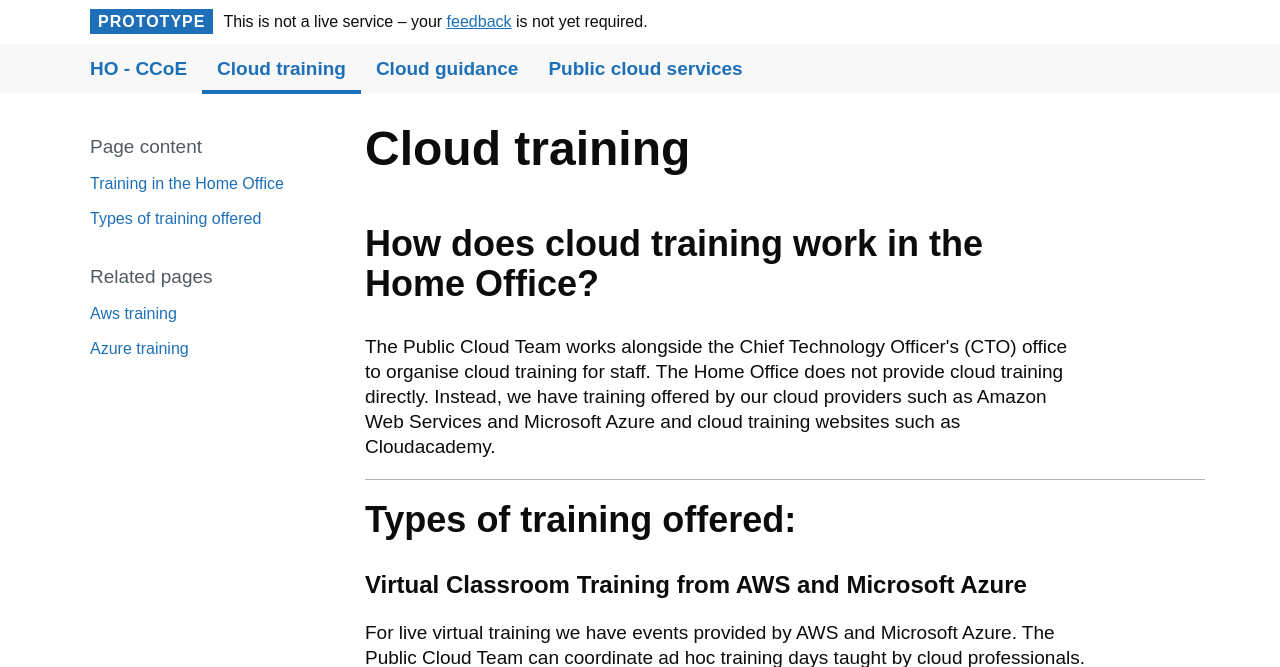
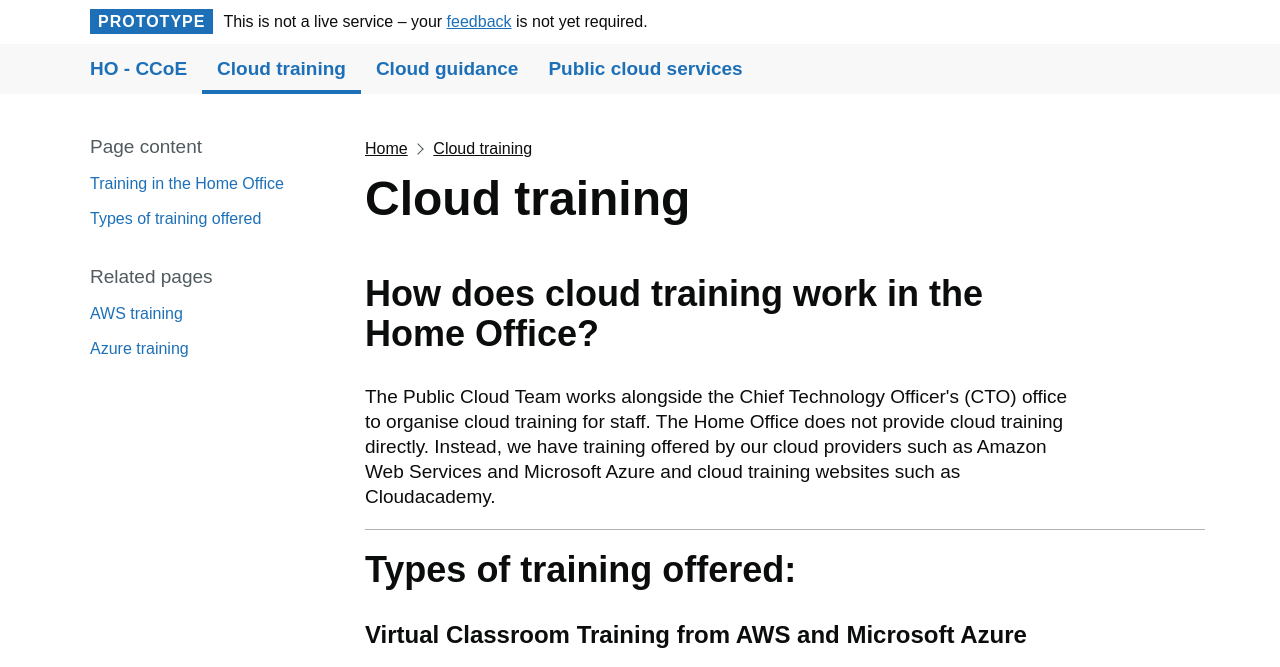
Before and after one commit to UKHomeOffice/ccoe-prototype-1, a plain HTML site: page cloud_training.html in a window 1280 px wide. Shown: the part 61-728 px from the top of the page. Drawn offline with Linux system fonts and the light colour scheme; a web font is replaced by a local one.

Commit message:
added breadcrumbs to all training pages

```diff
--- a/cloud_training.html
+++ b/cloud_training.html
@@ -771,43 +771,28 @@
     <div class="app-pane__body app-width-container">
       <div class="app-pane__subnav">
         <nav class="app-subnav">
+
           <h4 id="page-content" class="app-subnav__theme">Page content</h4>
           <ul class="app-subnav__section">
-
             <li class="app-subnav__section-item">
-              <a class="app-subnav__link govuk-link govuk-link--no-visited-state" href="#training_in_the_ho">Training in
-                the
-                Home Office</a>
-
+              <a class="app-subnav__link govuk-link govuk-link--no-visited-state" href="#training_in_the_ho">Training in the Home Office</a>
             </li>
-
             <li class="app-subnav__section-item">
-              <a class="app-subnav__link govuk-link govuk-link--no-visited-state" href="#types_of_training">Types of
-                training offered</a>
-
+              <a class="app-subnav__link govuk-link govuk-link--no-visited-state" href="#types_of_training">Types of training offered</a>
             </li>
-
           </ul>
 
           <h4 class="app-subnav__theme">Related pages</h4>
           <ul class="app-subnav__section">
-
             <li class="app-subnav__section-item">
-              <a class="app-subnav__link govuk-link govuk-link--no-visited-state" href="aws_training.html">Aws
-                training</a>
-
+              <a class="app-subnav__link govuk-link govuk-link--no-visited-state" href="aws_training.html">AWS training</a>
             </li>
-
             <li class="app-subnav__section-item">
-              <a class="app-subnav__link govuk-link govuk-link--no-visited-state" href="azure_training.html">Azure
-                training</a>
-
+              <a class="app-subnav__link govuk-link govuk-link--no-visited-state" href="azure_training.html">Azure training</a>
             </li>
-
           </ul>
 
         </nav>
-
       </div>
 
       <!-- Start of main body -->
@@ -815,6 +800,18 @@
         <main id="main-content" class="app-content" role="main">
 
           <div class="govuk-grid-row">
+
+            <div class="govuk-breadcrumbs">
+              <ol class="govuk-breadcrumbs__list">
+                <li class="govuk-breadcrumbs__list-item">
+                  <a class="govuk-breadcrumbs__link" href="index.html">Home</a>
+                </li>
+                <li class="govuk-breadcrumbs__list-item">
+                  <a class="govuk-breadcrumbs__link" href="cloud_training.html">Cloud training</a>
+                </li>
+              </ol>
+            </div>
+
             <h1 id="h1_title" class="govuk-heading-xl">Cloud training</h1>
 
             <!-- Start of training in the ho section -->
```
Also changed, not shown: aws_training.html (+15 -0 lines), azure_training.html (+15 -0 lines).
